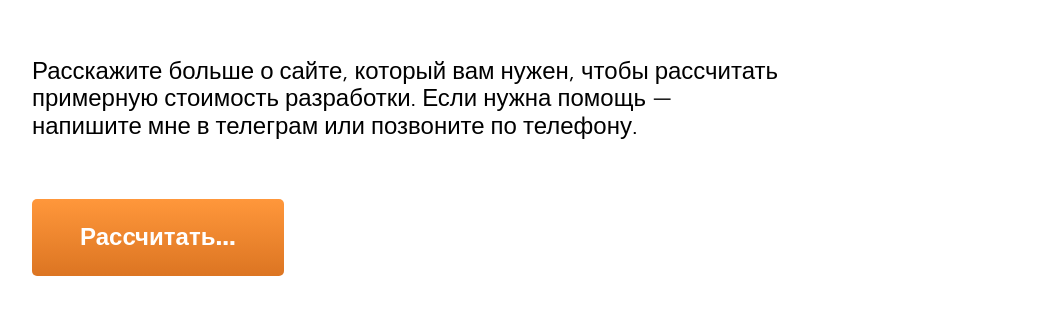
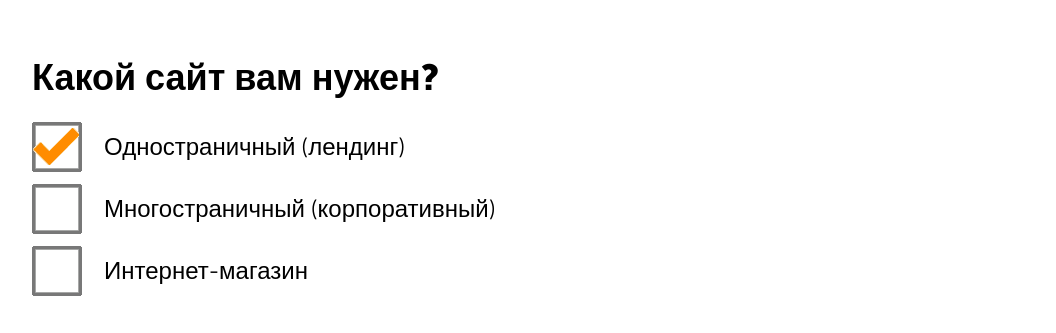
Before and after one commit to sashagra/web-dev-calc, a plain HTML site: page index.html in a window 1280 px wide. Both pictures are taken after a click on the button "Рассчитать...". Shown: the part 295-628 px from the top of the page, without its empty margins (114-1170 px from the left). Drawn offline with Linux system fonts and the light colour scheme.

Commit message:
first-lesson

```diff
--- a/index.html
+++ b/index.html
@@ -2,7 +2,6 @@
 <html lang="en">
 
 <head>
-	<meta charset="UTF-8">
 	<meta charset="UTF-8">
 	<meta name="viewport" content="width=device-width, user-scalable=no, initial-scale=1.0, maximum-scale=1.0, minimum-scale=1.0">
 	<meta http-equiv="X-UA-Compatible" content="ie=edge">
@@ -196,7 +195,7 @@
 			</form>
 		</section>
 	</main>
-
+<script src="/js/main.js"></script>
 </body>
 
 
--- /dev/null
+++ b/js/main.js
@@ -0,0 +1,40 @@
+const startButton = document.getElementsByClassName('start-button')[0],
+    firstScreen = document.getElementsByClassName('first-screen')[0],
+    formCalculate = document.getElementsByClassName('form-calculate')[0],
+    endButton = document.getElementsByClassName('end-button')[0],
+    blockTotal = document.getElementsByClassName('total')[0],
+    fastRange = document.getElementsByClassName('fast-range')[0],
+    mainForm = document.getElementsByClassName('main-form')[0];
+
+
+
+function showElem(elem) {
+    elem.style.display = 'block';
+}
+
+function hideElem(elem) {
+    elem.style.display = 'none';
+}
+
+function handlerCallBackForm(event) {
+    const target = event.target;
+    if (target.classList.contains('want-faster')) {
+        target.checked ? showElem(fastRange) : hideElem(fastRange);
+    }
+}
+
+startButton.addEventListener('click', () => {
+    hideElem(firstScreen);
+    showElem(mainForm);
+});
+
+endButton.addEventListener('click', () => {
+    for (const elem of formCalculate.elements) {
+        if (elem.tagName === 'FIELDSET') {
+            hideElem(elem);
+        }
+    }
+    showElem(blockTotal);
+});
+
+formCalculate.addEventListener('change', handlerCallBackForm);
```
